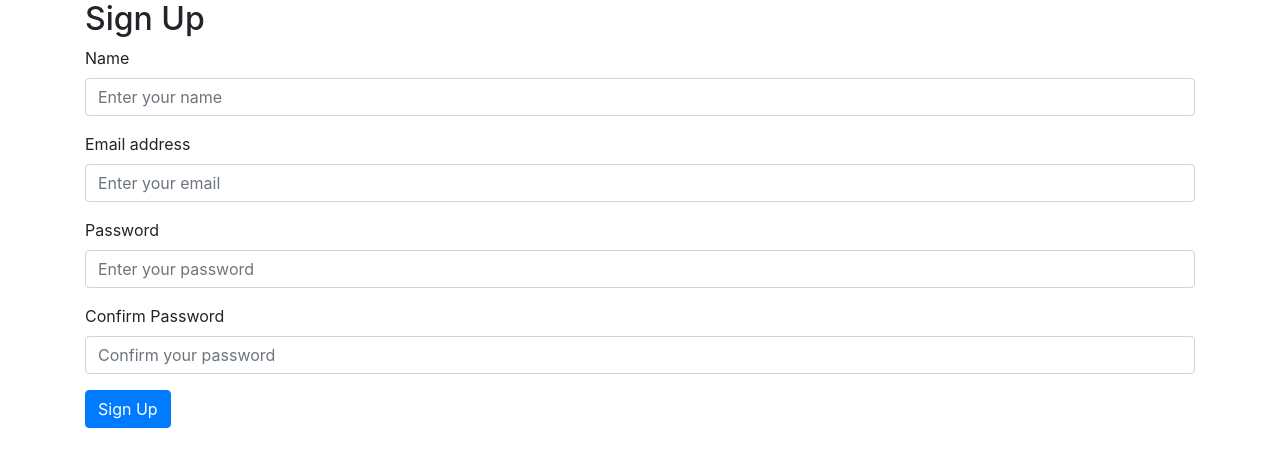
After one commit to RidaHDiab/Capstone2, a Flask app: page /signup in a window 1280 px wide. The commit adds this page. Shown: the top 467 px of the page. Run offline with Flask 3, Linux system fonts and the light colour scheme; some libraries are stand-ins or nearby versions.

Commit message:
commit 1

```diff
--- a/app.py
+++ b/app.py
@@ -1,6 +1,11 @@
+import base64
+import urllib.parse
+
+from PIL import Image
 from flask import Flask, jsonify, redirect, url_for, render_template
 from flask_cors import CORS
 from pymongo import MongoClient
+from bson import ObjectId
 
 app = Flask(__name__)
 client = MongoClient('mongodb://localhost:27017/')
@@ -8,11 +13,17 @@ db = client.news
 
 CORS(app)  # Enable CORS for your Flask app
 
-
 @app.route('/')
 def homepage():
-    article = db.articles.find()
-    return render_template('homepage.html',data=article)
+    article = list(db.articles.find({}))
+    for art in article:
+        art["image"] = "/static/{}.jpeg".format(art["_id"])
+    return render_template('homepage.html', data=article)
+
+
+@app.route('/signup')
+def signup():
+    return render_template('signup.html')
 
 
 if __name__ == '__main__':
--- /dev/null
+++ b/templates/signup.html
@@ -0,0 +1,34 @@
+<!DOCTYPE html>
+<html>
+<head>
+    <title>Sign Up</title>
+    <link rel="stylesheet" href="https://stackpath.bootstrapcdn.com/bootstrap/4.5.0/css/bootstrap.min.css">
+</head>
+<body>
+
+<div class="container">
+    <h2>Sign Up</h2>
+    <form>
+        <div class="form-group">
+            <label for="name">Name</label>
+            <input type="text" class="form-control" id="name" placeholder="Enter your name">
+        </div>
+        <div class="form-group">
+            <label for="email">Email address</label>
+            <input type="email" class="form-control" id="email" placeholder="Enter your email">
+        </div>
+        <div class="form-group">
+            <label for="password">Password</label>
+            <input type="password" class="form-control" id="password" placeholder="Enter your password">
+        </div>
+        <div class="form-group">
+            <label for="confirm-password">Confirm Password</label>
+            <input type="password" class="form-control" id="confirm-password" placeholder="Confirm your password">
+        </div>
+        <button type="submit" class="btn btn-primary">Sign Up</button>
+    </form>
+</div>
+
+<script src="https://stackpath.bootstrapcdn.com/bootstrap/4.5.0/js/bootstrap.min.js"></script>
+</body>
+</html>
```
Also changed, not shown: NewsCrawling.py (+19 -7 lines), templates/homepage.html (+12 -6 lines), static/655b3bd4c1efdbda6cab0227.jpeg (added), static/655b3bd7c1efdbda6cab0228.jpeg (added), static/655b3bddc1efdbda6cab0229.jpeg (added), static/655b3be0c1efdbda6cab022a.jpeg (added), static/655b3be3c1efdbda6cab022b.jpeg (added).
